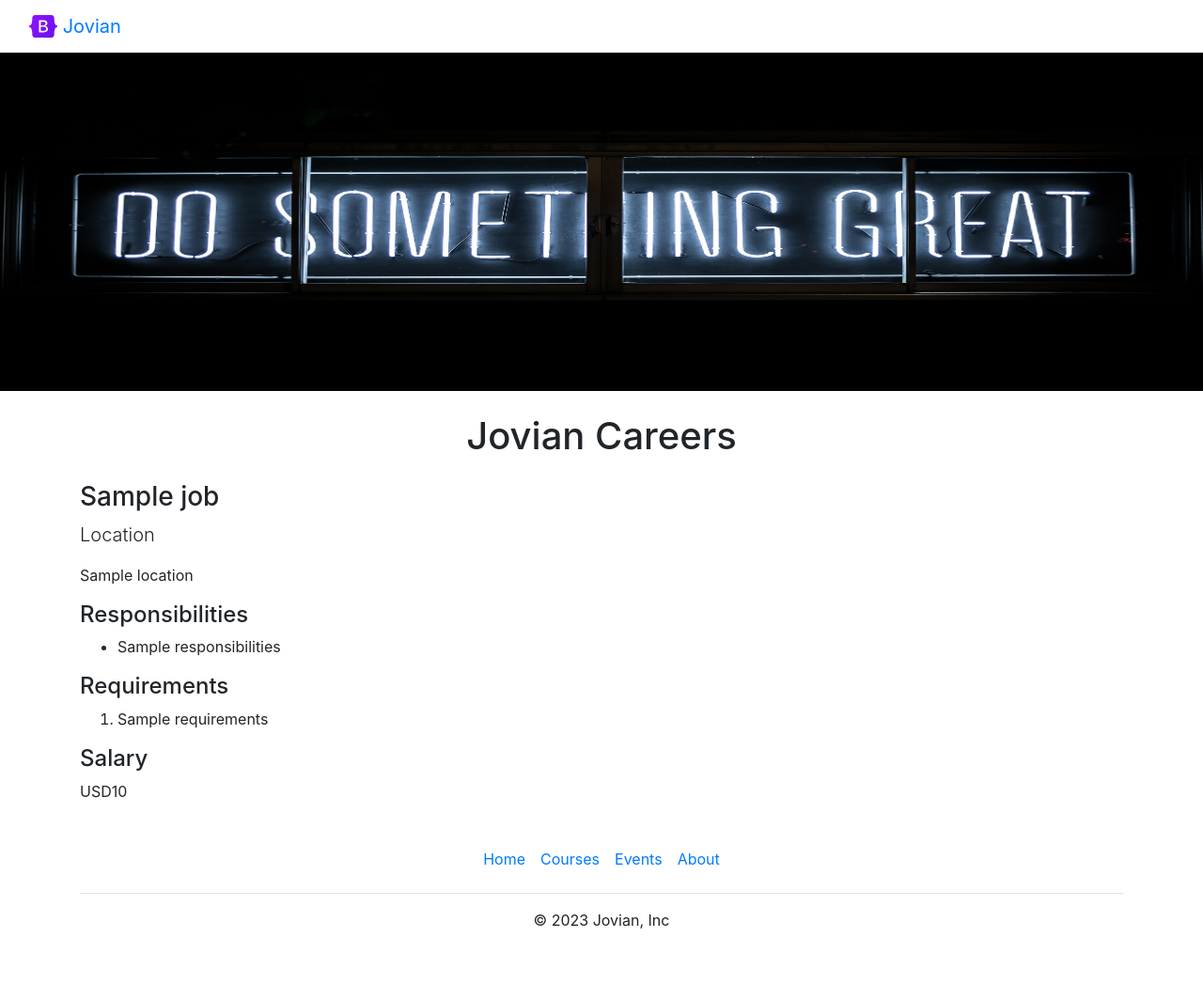
After one commit to zhangwilliam208/careers-website, a Flask app: template templates/jobpage.html in a window 1280 px wide. The commit adds this page. Shown: the whole page at 94% size. Run offline with Flask 3, Linux system fonts and the light colour scheme; the template is opened without the code that fills it: most values are stand-ins (such as "Sample title", 1, 10 or a date in 2020).

Commit message:
dynamic pages for each job

```diff
--- a/app.py
+++ b/app.py
@@ -1,5 +1,5 @@
 from flask import Flask, render_template, jsonify
-from database import load_jobs_from_db
+from database import load_jobs_from_db, load_job_from_db
 
 app=Flask(__name__)
 '''JOBS=[
@@ -28,11 +28,19 @@ app=Flask(__name__)
 @app.route("/")
 def hello_world():
   jobs=load_jobs_from_db()
-  return render_template('home.html',jobs=jobs,company_name='Jovian')
+  return render_template('home.html',jobs=jobs)
 
 @app.route("/api/jobs")
 def list_jobs():
   jobs=load_jobs_from_db()
   return jsonify(jobs)
+
+@app.route("/job/<id>")
+def show_job(id):
+  job=load_job_from_db(id)
+  if not job:
+    return "Not Found", 404
+  return render_template('jobpage.html',job=job)
+
 if __name__=="__main__":
   app.run(host='0.0.0.0',debug=True)
--- /dev/null
+++ b/templates/banner.html
@@ -0,0 +1,8 @@
+<style>
+  #banner {
+         height:360px;
+         width:100%;
+         margin-bottom:16px;
+       }
+</style>
+<image class="img-fluid" id="banner" src="https://careers-website--williamzhang76.repl.co/static/banner.jpg">
--- /dev/null
+++ b/templates/bootstrap.html
@@ -0,0 +1,4 @@
+<meta charset="utf-8">
+<meta name="viewport" content="width=device-width, initial-
+          scale=1, shrink-to-fit=no">
+     <link rel="stylesheet" href="https://cdn.jsdelivr.net/npm/bootstrap@4.5.3/dist/css/bootstrap.min.css" integrity="sha384-TX8t27EcRE3e/ihU7zmQxVncDAy5uIKz4rEkgIXeMed4M0jlfIDPvg6uqKI2xXr2" crossorigin="anonymous">
--- a/templates/jobitem.html
+++ b/templates/jobitem.html
@@ -8,7 +8,7 @@
     {% endif %}
  </div>
  <div class="col-2">
-   <a href="mailto:zhang_william2003@hotmail.com?subject=Application%20for%20{{job['title']}}&body=My%20name%3A%20%3Cyour%20name%20is%20here%3E%0D%0AMy%20resume%20link%3A%20%3Cyour%20resume%20link%3E%0D%0AMy%20linkedin%20link%3A%20%3Cyour%20linkedin%20link%3E" type="button" class="btn btn-outline-primary">Apply
+   <a href="/job/{{job['id']}}">Apply
    </a>
  </div>
 </div>
--- /dev/null
+++ b/templates/jobpage.html
@@ -0,0 +1,33 @@
+<!DOCTYPE html>
+<html>
+  <head>
+    <title>{{job.title}} - Jovian Careers</title>
+    {% include 'bootstrap.html' %}
+  </head>
+  <body>
+    {% include 'nav.html' %}
+    {% include 'banner.html' %}
+    <div class="container">
+      <h1 class="text-center mt-2 mb-4">Jovian Careers</h1>
+      <h3 class="mb-2">{{job.title}}</h3>
+      <p class="lead mt-0">Location</p>
+      <p>{{job.location}}</p>
+      <h4>Responsibilities</h4>
+      <ul>
+        {% for line in job.responsibilities.split("\n") %}
+         <li>{{line}}</li>
+        {% endfor %}
+      </ul>
+      <h4>Requirements</h4>
+      <ol>
+        {% for line in job.requirements.split("\n") %}
+         <li>{{line}}</li>
+        {% endfor %}
+      </ol>
+      <h4>Salary</h4>
+      <p>{{job.currency}}{{job.salary}}</p>
+    </div>
+    {% include "footer.html" %}
+  </body>
+
+</html>
--- a/templates/nav.html
+++ b/templates/nav.html
@@ -1,6 +1,6 @@
 <nav class="navbar shadow-sm fixed-top bg-white">
   <div class="container-fluid">
-    <a class="navbar-brand" href="#">
+    <a class="navbar-brand" href="/">
       <img src="/static/logo.svg" alt="Logo" width="30" height="24" class="d-inline-block align-text-top">
       Jovian
     </a>
```
Also changed, not shown: database.py (+12 -1 lines), templates/home.html (+3 -13 lines).
